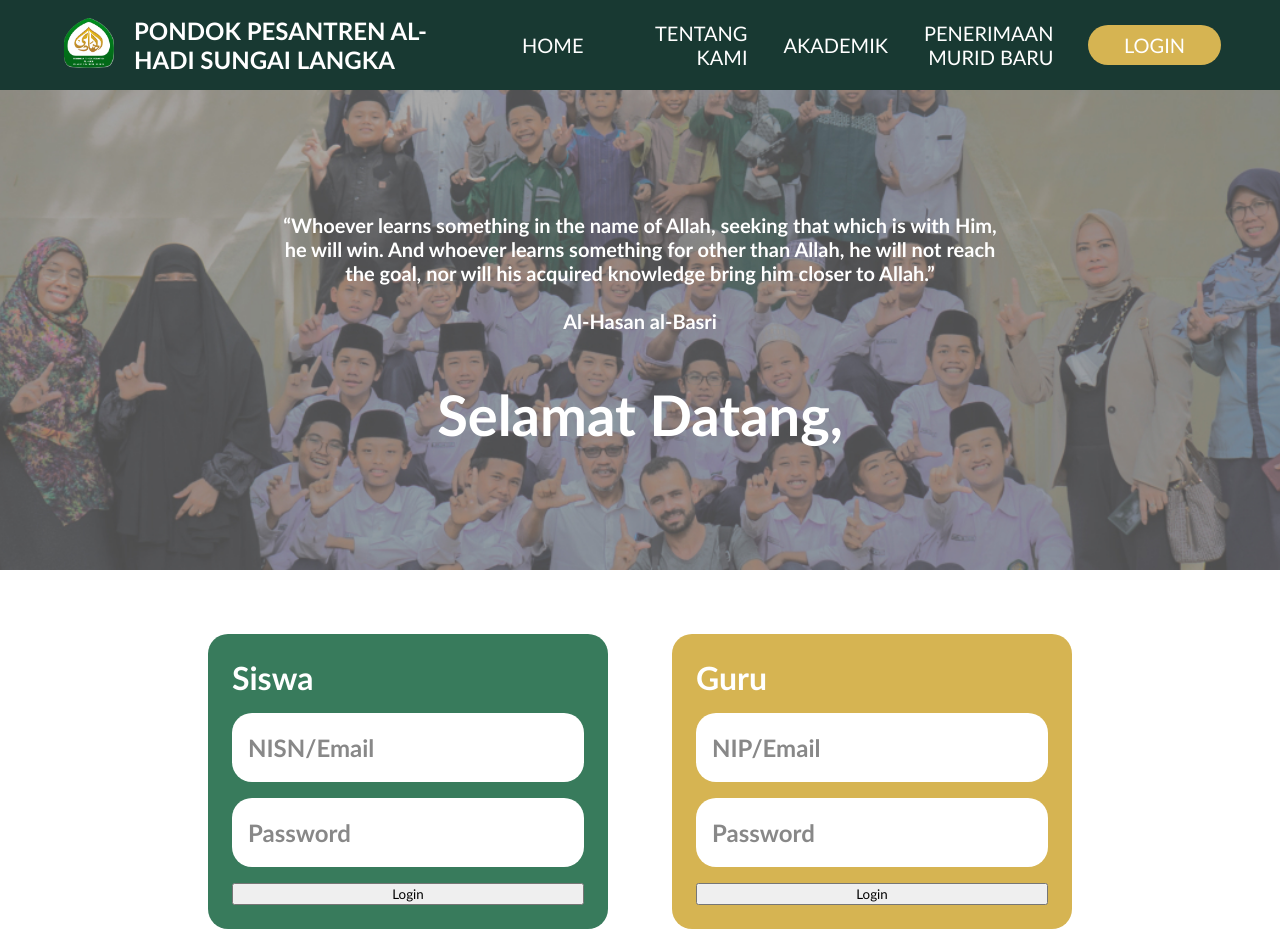
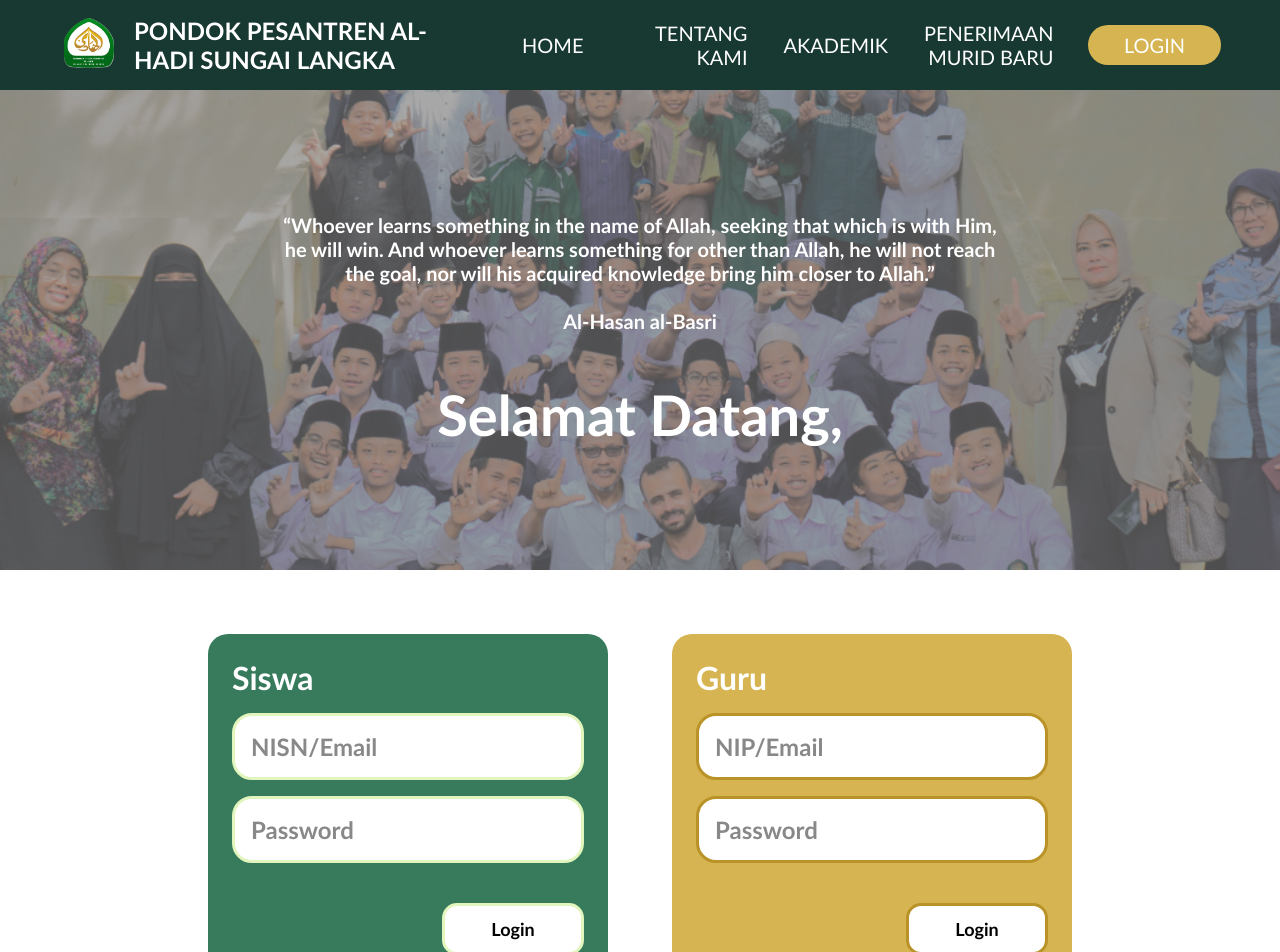
Before and after one commit to fadhilrafiii/ponpes-alhadi, a Next.js app: page /login in a window 1280 px wide. Shown: the top 952 px of the page. Built offline with nearby package versions, Linux system fonts and the light colour scheme.

Commit message:
Add authentication middleware

```diff
--- a/components/LoginGuruBox/LoginGuruBox.module.scss
+++ b/components/LoginGuruBox/LoginGuruBox.module.scss
@@ -17,10 +17,23 @@
     border: none;
     font-size: 24px;
     font-weight: 700;
-    padding: $pad-xxl $pad-xl;
+    padding: $pad-xl;
+    border: 3px solid $secondary-dark-color;
 
     &::placeholder {
       color: $black-grey-color;
     }
   }
+
+  .loginButton {
+    align-self: flex-end;
+    min-width: 142px;
+    padding: $pad-l 0;
+    font-weight: 700;
+    font-size: 18px;
+    background-color: white;
+    border: 3px solid $secondary-dark-color;
+    border-radius: 15px;
+    margin-top: $pad-xxxl;
+  }
 }
--- a/components/LoginGuruBox/index.jsx
+++ b/components/LoginGuruBox/index.jsx
@@ -2,6 +2,10 @@ import { useCallback, useState } from 'react';
 
 import { postLoginSantriAPI } from 'client/auth';
 import { isEmail } from 'utils/string';
+
+import LoadingSpinner from 'components/base/LoadingSpinner';
+
+import { COLORS } from 'constants/colors';
 
 import styles from './LoginGuruBox.module.scss';
 
@@ -10,6 +14,7 @@ const LoginGuruBox = () => {
     username: '',
     password: '',
   });
+  const [isLoadingSubmit, setIsLoadingSubmit] = useState(false);
 
   const handleChangeLoginData = (e) => {
     const { name, value } = e.target;
@@ -21,6 +26,7 @@ const LoginGuruBox = () => {
   };
 
   const submitData = useCallback(async () => {
+    setIsLoadingSubmit(true);
     const { username, password } = loginData;
     const loginPayload = {
       [isEmail(username) ? 'email' : 'nisn']: username,
@@ -28,6 +34,7 @@ const LoginGuruBox = () => {
     };
 
     const data = await postLoginSantriAPI(loginPayload);
+    setIsLoadingSubmit(false);
     console.log(data);
   }, [loginData]);
 
@@ -48,7 +55,9 @@ const LoginGuruBox = () => {
         name="password"
         onChange={handleChangeLoginData}
       />
-      <button onClick={submitData}>Login</button>
+      <button className={styles.loginButton} onClick={submitData}>
+        {isLoadingSubmit ? <LoadingSpinner width={20} color={COLORS.Primary} /> : 'Login'}
+      </button>
     </div>
   );
 };
--- a/components/LoginSantriBox/LoginSantriBox.module.scss
+++ b/components/LoginSantriBox/LoginSantriBox.module.scss
@@ -17,10 +17,23 @@
     border: none;
     font-size: 24px;
     font-weight: 700;
-    padding: $pad-xxl $pad-xl;
+    padding: $pad-xl;
+    border: 3px solid $primary-light-color;
 
     &::placeholder {
       color: $black-grey-color;
     }
   }
+
+  .loginButton {
+    align-self: flex-end;
+    min-width: 142px;
+    padding: $pad-l 0;
+    font-weight: 700;
+    font-size: 18px;
+    background-color: white;
+    border: 3px solid $primary-light-color;
+    border-radius: 15px;
+    margin-top: $pad-xxxl;
+  }
 }
--- a/components/LoginSantriBox/index.jsx
+++ b/components/LoginSantriBox/index.jsx
@@ -2,6 +2,10 @@ import { useCallback, useState } from 'react';
 
 import { postLoginSantriAPI } from 'client/auth';
 import { isEmail } from 'utils/string';
+
+import LoadingSpinner from 'components/base/LoadingSpinner';
+
+import { COLORS } from 'constants/colors';
 
 import styles from './LoginSantriBox.module.scss';
 
@@ -10,6 +14,7 @@ const LoginSiswaBox = () => {
     username: '',
     password: '',
   });
+  const [isLoadingSubmit, setIsLoadingSubmit] = useState(false);
 
   const handleChangeLoginData = (e) => {
     const { name, value } = e.target;
@@ -21,6 +26,7 @@ const LoginSiswaBox = () => {
   };
 
   const submitData = useCallback(async () => {
+    setIsLoadingSubmit(true);
     const { username, password } = loginData;
     const loginPayload = {
       [isEmail(username) ? 'email' : 'nisn']: username,
@@ -28,6 +34,8 @@ const LoginSiswaBox = () => {
     };
 
     const data = await postLoginSantriAPI(loginPayload);
+    setIsLoadingSubmit(false);
+
     console.log(data);
   }, [loginData]);
 
@@ -48,7 +56,9 @@ const LoginSiswaBox = () => {
         name="password"
         onChange={handleChangeLoginData}
       />
-      <button onClick={submitData}>Login</button>
+      <button className={styles.loginButton} onClick={submitData} disabled={isLoadingSubmit}>
+        {isLoadingSubmit ? <LoadingSpinner width={20} color={COLORS.Primary} /> : 'Login'}
+      </button>
     </div>
   );
 };
--- /dev/null
+++ b/components/base/LoadingSpinner/LoadingSpinner.module.scss
@@ -0,0 +1,19 @@
+.loader {
+  width: 48px;
+  height: 48px;
+  border: 5px solid #FFF;
+  border-bottom-color: transparent !important;
+  border-radius: 50%;
+  display: inline-block;
+  box-sizing: border-box;
+  animation: rotation 1s linear infinite;
+  }
+
+  @keyframes rotation {
+  0% {
+      transform: rotate(0deg);
+  }
+  100% {
+      transform: rotate(360deg);
+  }
+}
--- /dev/null
+++ b/components/base/LoadingSpinner/index.jsx
@@ -0,0 +1,24 @@
+import PropTypes from 'prop-types';
+
+import styles from './LoadingSpinner.module.scss';
+
+const LoadingSpinner = ({ size, color }) => {
+  return (
+    <span
+      className={styles.loader}
+      style={{ width: size, height: size, borderWidth: size / 12, borderColor: color }}
+    ></span>
+  );
+};
+
+LoadingSpinner.propTypes = {
+  size: PropTypes.number,
+  color: PropTypes.string,
+};
+
+LoadingSpinner.defaultProps = {
+  size: 24,
+  color: '#fff',
+};
+
+export default LoadingSpinner;
--- a/constants/colors.js
+++ b/constants/colors.js
@@ -1,12 +1,10 @@
 export const COLORS = {
-  Secondary: '#1c1c1c',
-  Secondary40: 'rgba(28, 28, 28, 0.4)',
-  Secondary70: 'rgba(28, 28, 28, 0.7)',
-  Primary: '#fff',
-  Primary40: 'rgba(255, 255, 255, 0.4)',
-  Primary70: 'rgba(255, 255, 255, 0.7)',
-  Tertiary: '#c7ddf3',
-  TertiaryLight: '#e9f1fa',
-  Transparent: 'rgba(0, 0, 0, 0)',
-  Destructive: 'rgb(135, 0, 0)',
+  PrimaryDark: '#183932',
+  Primary: '#387B5C',
+  PrimaryLight: '#E2F5BD',
+  SecondaryDark: '#B99327',
+  Secondary: '#D6B452',
+  BlackGrey: '#888888',
+  Red: '#910b03',
+  White: '#fff',
 };
--- /dev/null
+++ b/middlewares/authenticate.js
@@ -0,0 +1,57 @@
+import Santri from 'db/models/Santri';
+import Teacher from 'db/models/Teacher';
+import { verify } from 'jsonwebtoken';
+import response from 'utils/response';
+
+export const authenticate = (fn, type) => async (req, res) => {
+  const BearerToken = req.headers.authorization;
+  if (!BearerToken)
+    return response(res, {
+      message: 'Anda belum masuk sebagai santri atau guru! Silakan login terlebih dahulu.',
+      status: 401,
+    });
+
+  const userType = req.headers['ponpes-alhadi-user-type'];
+  const [Bearer, Token] = BearerToken.split(' ');
+
+  if (Bearer !== 'Bearer' || !userType || !Token) {
+    return response(res, {
+      message: 'Anda belum masuk sebagai santri atau guru! Silakan login terlebih dahulu.',
+      status: 401,
+    });
+  }
+
+  if (type && userType !== type)
+    return response(res, { message: type + ' tidak diizinkan mengakses data ini!', status: 403 });
+
+  verify(Token, process.env.JWT_SECRET_KEY, async (err, decoded) => {
+    if (!err && decoded) {
+      if (userType === 'Santri') {
+        const santri = await Santri.findOne({ _id: decoded._id });
+        if (!santri)
+          return response(res, {
+            message: 'Santri tidak ditemukan! Silakan login kembali.',
+            status: 401,
+          });
+      } else if (userType === 'Teacher') {
+        const teacher = await Teacher.findOne({ _id: decoded._id });
+        if (!teacher)
+          return response(res, {
+            message: 'Guru tidak ditemukan! Silakan login kembali.',
+            status: 401,
+          });
+      } else
+        return response(res, {
+          message: 'Tipe pengguna tidak ditemukan! Silakan login kembali.',
+          status: 401,
+        });
+
+      return fn(req, res);
+    }
+
+    return response(res, {
+      message: 'Anda melakukan login yang tidak benar! Silakan login kembali',
+      status: 401,
+    });
+  });
+};
--- /dev/null
+++ b/pages/api/hello.js
@@ -0,0 +1,9 @@
+import { authenticate } from 'middlewares/authenticate';
+
+const { default: response } = require('utils/response');
+
+const handler = (req, res) => {
+  return response(res, { status: 200, message: 'Hello World!' });
+};
+
+export default authenticate(handler);
--- a/pages/api/login-santri.js
+++ b/pages/api/login-santri.js
@@ -40,7 +40,7 @@ const handler = async (req, res) => {
   return response(res, {
     status: 200,
     message: 'Login Santri berhasil!',
-    data: { _id, name, nisn, fullName, token },
+    data: { _id, name, nisn, fullName, token, userType: 'Santri' },
   });
 };
 
--- a/styles/_base.scss
+++ b/styles/_base.scss
@@ -82,3 +82,10 @@ p, span, button, div, a, input {
 a {
   display: inline-block;
 }
+
+button {
+  display: flex;
+  align-items: center;
+  justify-content: center;
+  cursor: pointer;
+}
--- a/styles/_variables.scss
+++ b/styles/_variables.scss
@@ -3,6 +3,7 @@ $primary-dark-color: #183932;
 $primary-color: #387B5C;
 $primary-light-color: #E2F5BD;
 $secondary-color: #D6B452;
+$secondary-dark-color: #B99327;
 $black-grey-color: #888888;
 $red-color: #910b03;
 
```
